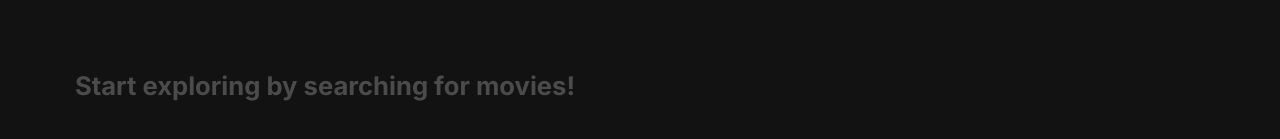
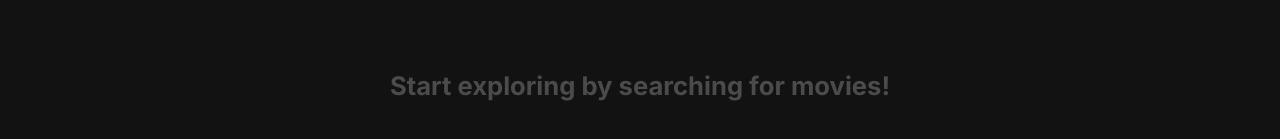
Before and after one commit to Satomili/My-Movie-Watchlist, a React (Vite) app: page / in a window 1280 px wide. Shown: the part 255-394 px from the top of the page. Built offline with nearby package versions, Linux system fonts and the light colour scheme.

Commit message:
fix: center the movie-list-message in grid layout

```diff
--- a/src/MovieList.css
+++ b/src/MovieList.css
@@ -36,6 +36,11 @@
         grid-template-columns: repeat(2, 1fr);
         gap: 20px;
     }
+
+    .movie-list-message {
+        position: absolute;
+        justify-self: center;
+    }
 }
 
 @media(min-width: 1500px) {
```
